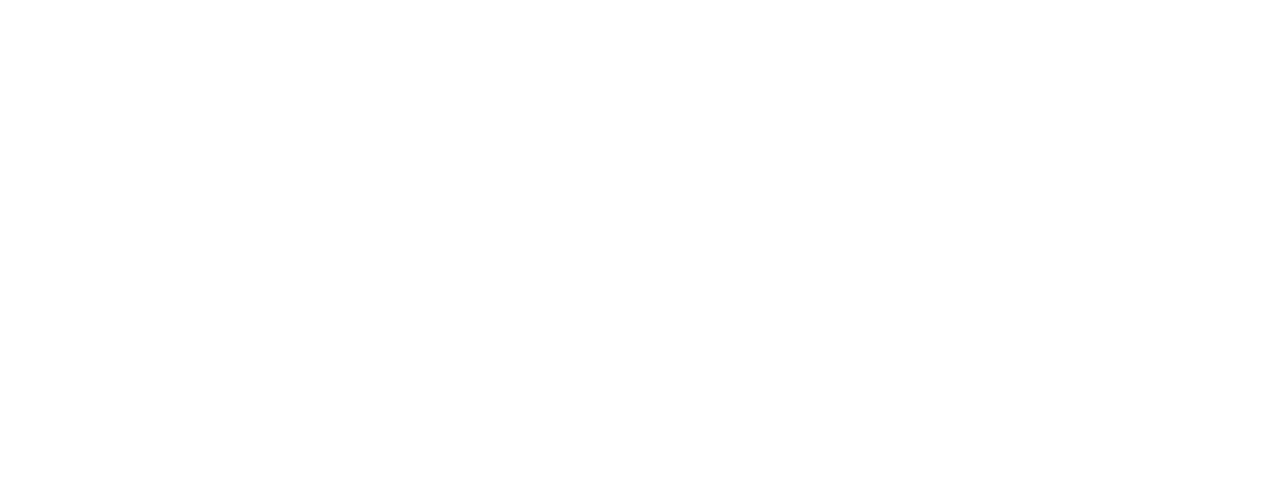
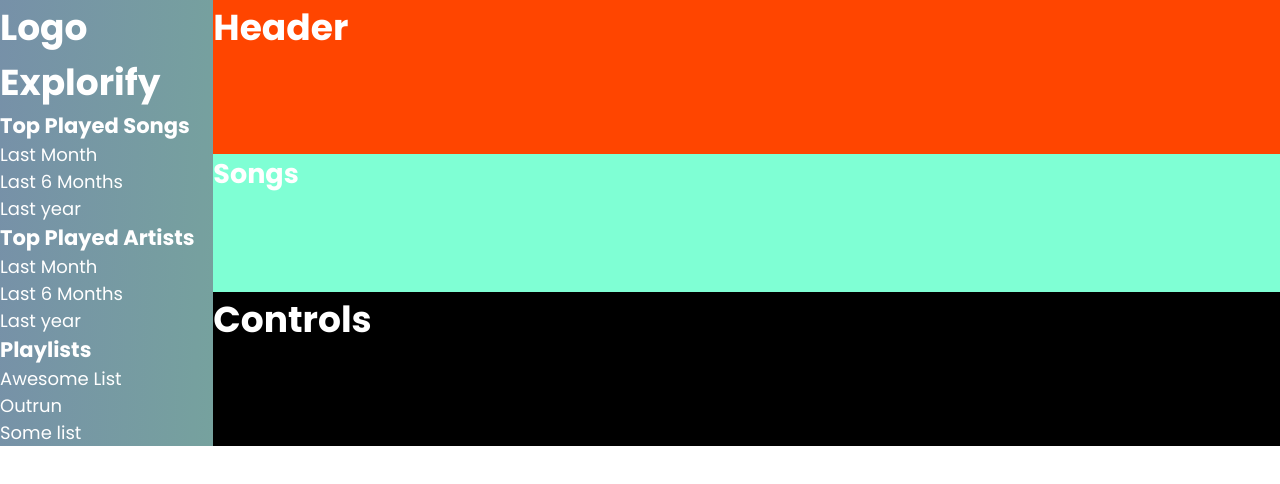
Before and after one commit to RichardVerbraak/Explorify, a React app in the folder frontend/: page / in a window 1280 px wide. Shown: the top 484 px of the page. Built offline with nearby package versions, Linux system fonts and the light colour scheme.

Commit message:
Added grid layout

```diff
--- a/frontend/src/pages/MainPage.js
+++ b/frontend/src/pages/MainPage.js
@@ -36,9 +36,17 @@ const MainPage = () => {
 				</div>
 			</div>
 
-			<header className='header'></header>
+			<header className='header'>
+				<h1>Header</h1>
+			</header>
 
-			<section className='songs'></section>
+			<section className='songs'>
+				<h1>Songs</h1>
+			</section>
+
+			<div className='controls'>
+				<h1>Controls</h1>
+			</div>
 		</div>
 	)
 }
--- /dev/null
+++ b/frontend/src/sass/components/_controls.scss
@@ -0,0 +1,4 @@
+.controls {
+	background-color: black;
+	grid-area: controls;
+}
--- a/frontend/src/sass/components/_sidebar.scss
+++ b/frontend/src/sass/components/_sidebar.scss
@@ -0,0 +1,13 @@
+.sidebar {
+	background: linear-gradient(
+		92.5deg,
+		rgba(32, 75, 113, 0.61) 1.8%,
+		rgba(30, 128, 81, 0.61) 192.71%
+	);
+
+	grid-area: sidebar;
+}
+
+// Add them under sidebar? sidebar__categories?
+.categories {
+}
--- a/frontend/src/sass/layout/_container.scss
+++ b/frontend/src/sass/layout/_container.scss
@@ -2,4 +2,12 @@
 
 // Create layout with grid or flexbox?
 .container {
+	height: 100%;
+
+	display: grid;
+	grid-template-areas:
+		'sidebar header header'
+		'sidebar songs songs'
+		'sidebar controls controls';
+	grid-template-columns: 1fr 5fr;
 }
--- /dev/null
+++ b/frontend/src/sass/layout/_header.scss
@@ -0,0 +1,4 @@
+.header {
+	background-color: orangered;
+	grid-area: header;
+}
--- /dev/null
+++ b/frontend/src/sass/layout/_songs.scss
@@ -0,0 +1,4 @@
+.songs {
+	background-color: aquamarine;
+	grid-area: songs;
+}
--- a/frontend/src/sass/main.scss
+++ b/frontend/src/sass/main.scss
@@ -5,4 +5,12 @@
 @import './base/typography';
 @import './base/base';
 
+@import './layout/container';
+@import './layout/header';
+@import './layout/songs';
+
 @import './pages/login';
+@import './pages/home';
+
+@import './components/sidebar';
+@import './components/controls';
```
Also changed, not shown: 2 other files (tests, documents, lock files or other folders).
